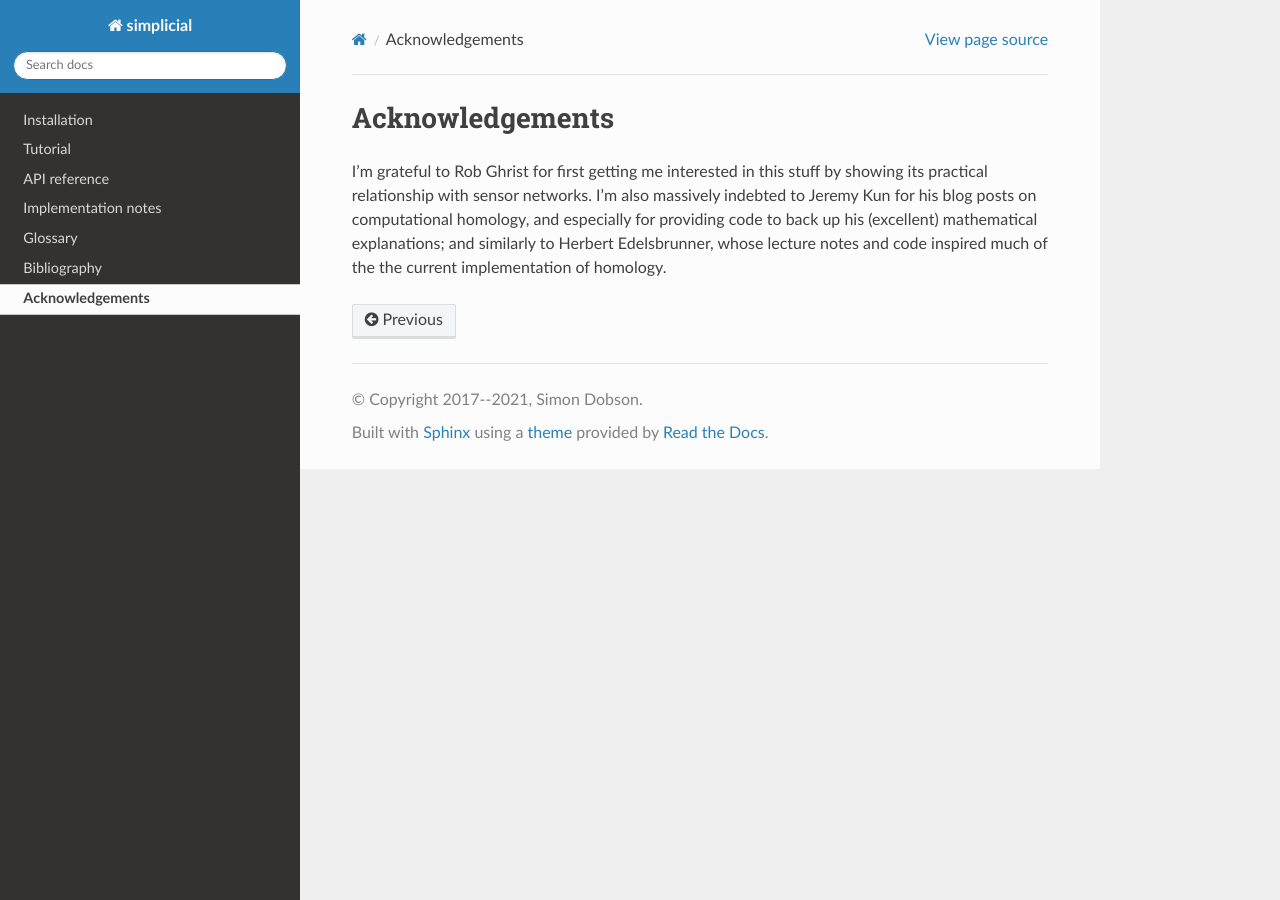
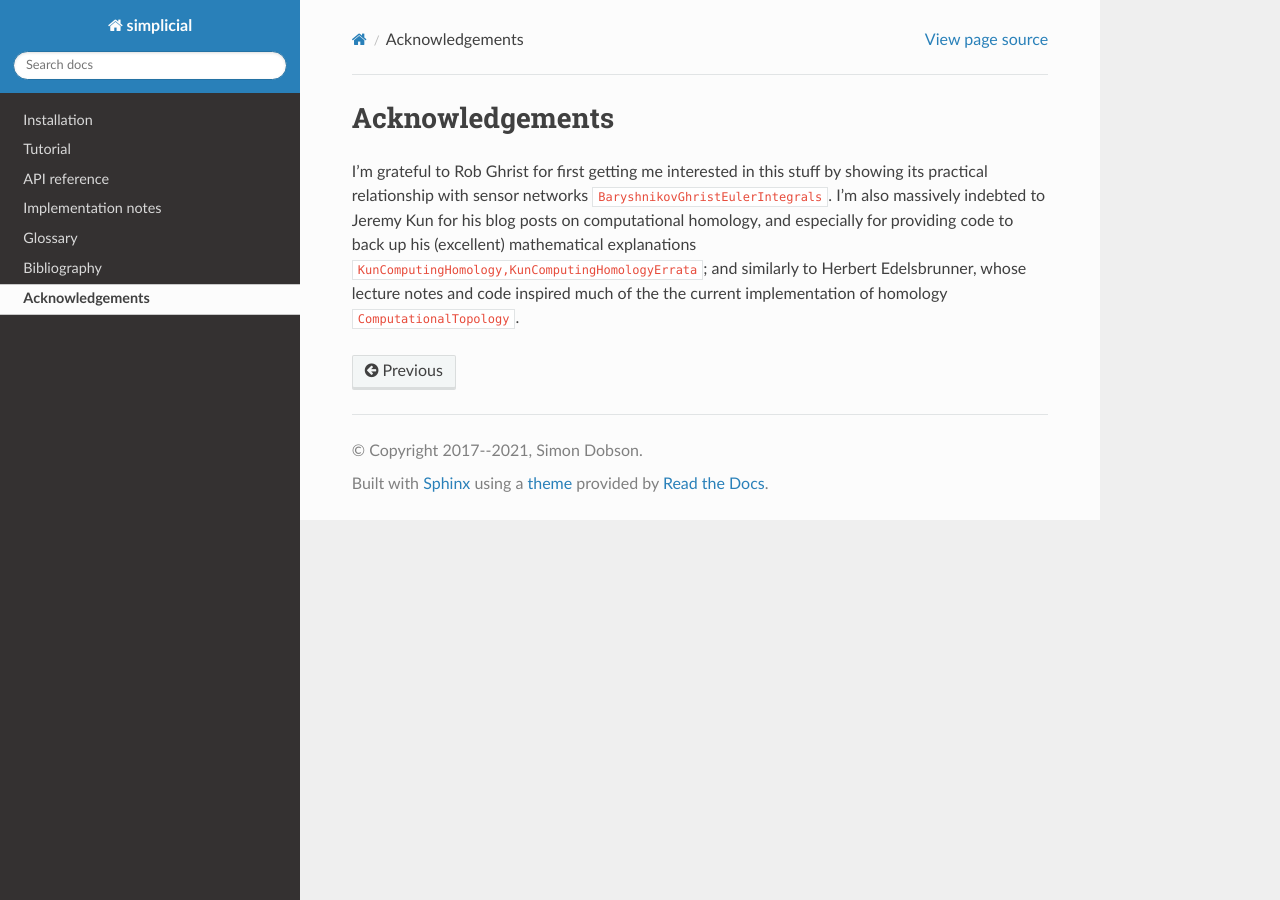
Before and after one commit to simoninireland/simplicial, a Sphinx documentation site: the page built from doc/acknowledgements.rst, in a window 1280 px wide. Built offline with Sphinx 7.4.7 and the Read the Docs theme 2.0.0, drawn with Linux system fonts in a browser that asks for light colours; cross-references to code outside the pages are shown as plain code.

Commit message:
Added citations

```diff
--- a/doc/acknowledgements.rst
+++ b/doc/acknowledgements.rst
@@ -4,9 +4,11 @@ Acknowledgements
 ================
 
 I'm grateful to Rob Ghrist for first getting me interested in this
-stuff by showing its practical relationship with sensor networks. I'm
-also massively indebted to Jeremy Kun for his blog posts on
-computational homology, and especially for providing code to back up
-his (excellent) mathematical explanations; and similarly to Herbert
-Edelsbrunner, whose lecture notes and code inspired much of the the
-current implementation of homology.
+stuff by showing its practical relationship with sensor networks
+:cite:`BaryshnikovGhristEulerIntegrals`. I'm also massively indebted
+to Jeremy Kun for his blog posts on computational homology, and
+especially for providing code to back up his (excellent) mathematical
+explanations :cite:`KunComputingHomology,KunComputingHomologyErrata`;
+and similarly to Herbert Edelsbrunner, whose lecture
+notes and code inspired much of the the current implementation of
+homology :cite:`ComputationalTopology`.
```
